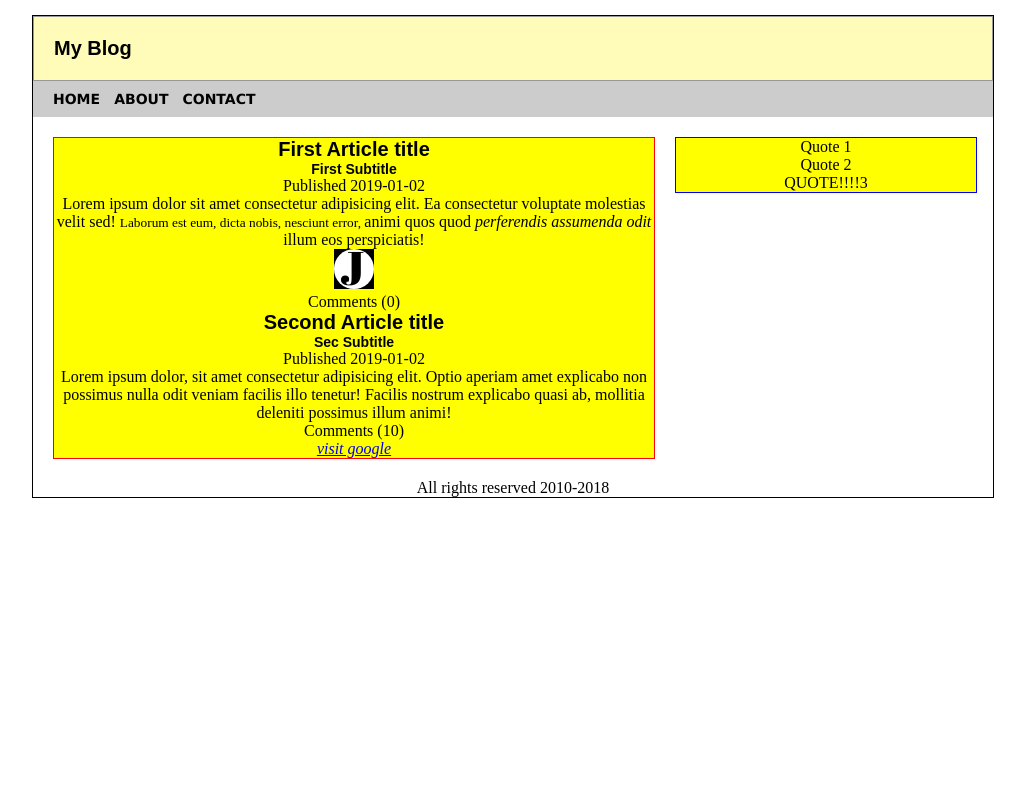
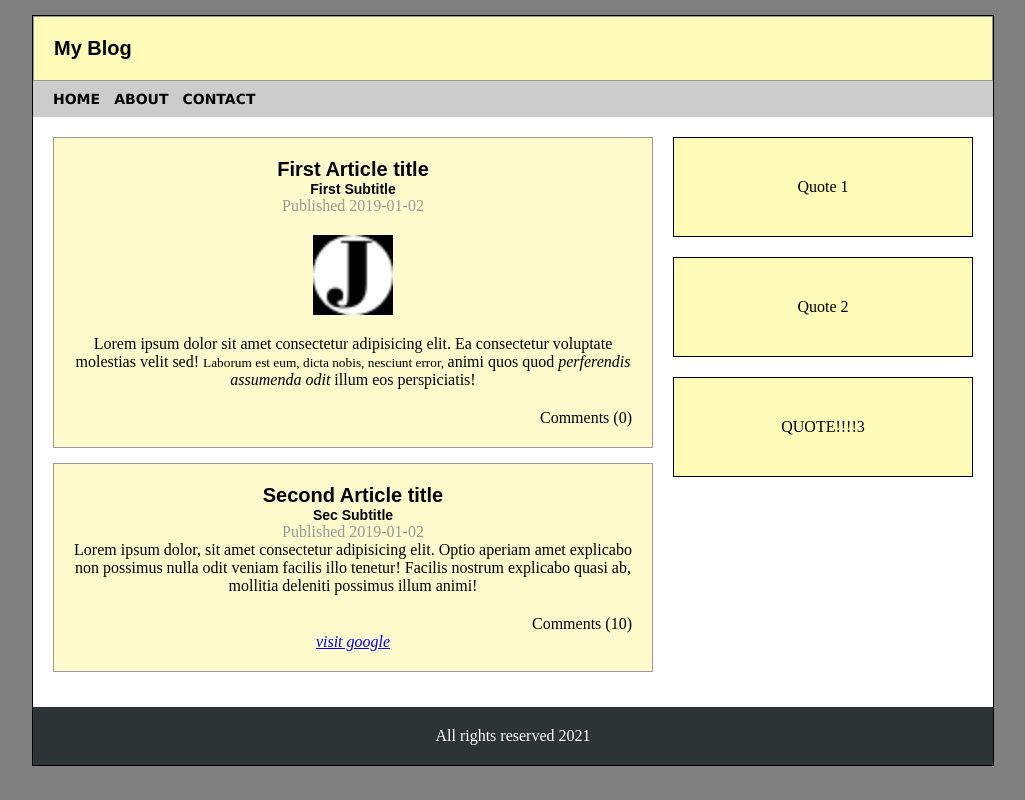
Before and after one commit to jorgechauxjr/html-css-blog, a plain HTML site: page index.html in a window 1280 px wide. Shown: the whole page, without its empty margins (127-1152 px from the left). Drawn offline with Linux system fonts and the light colour scheme.

Commit message:
template completed

```diff
--- a/index.html
+++ b/index.html
@@ -63,8 +63,8 @@
           </hgroup>
 
           <time datetime="2019-01-02">Published 2019-01-02</time>
+          <img src="img/logo.png" />
           <p>Lorem <span> ipsum dolor </span> sit amet consectetur adipisicing elit. Ea consectetur voluptate molestias velit sed! <small>Laborum est eum, dicta nobis, nesciunt error, </small> animi quos quod <cite> perferendis assumenda odit</cite> illum eos perspiciatis!</p>
-          <img src="img/logo.png" />
           <footer>
             <p>Comments (0)</p>
           </footer>
@@ -105,7 +105,7 @@
 
       <!--Footer section-->
       <footer class="theFooter">
-        All rights reserved 2010-2018
+        All rights reserved 2021
       </footer>
     </div>
   </body>
--- a/styles.css
+++ b/styles.css
@@ -23,6 +23,7 @@ header, section, footer, aside, nav, article, hgroup {
 
 body {
   text-align: center;
+  background: gray;
 }
 
 /* container of main info. Its size is 960px */
@@ -36,6 +37,7 @@ body {
   margin-right: auto;
   margin-bottom: 500px; */
   /* padding: 100px; */
+  background: white;
 }
 
 .theHeader {
@@ -68,22 +70,38 @@ body {
 /* The size is 600px, it is remaining 360 for the aside
 for a total of 960px. look up into group selector */
 .theSection {
-  border: 1px solid red;
+  /* border: 1px solid red; */
   /* background: greenyellow; */
   margin: 20px;
   /* padding: 20px; */
   width: 600px;
+  /* width: 60%; */
   float: left;
-  background: yellow;
+  /* background: yellow; */
+}
+
+article {
+  background: #fffbcc;
+  border: 1px solid #999;
+  padding: 20px;
+  margin-bottom: 15px;
 }
 
 /* width 300 para to occupy the 360 remaining */
 .theAside {
   width: 300px;
-  border: 1px solid blue;
+  /* width: 30%; */
+  /* border: 1px solid blue; */
   float: left;
-  background: yellow;
+  /* background: yellow; */
   margin: 20px 0;
+}
+
+.theAside blockquote {
+  border: 1px solid black;
+  padding: 40px;
+  background: #FFFBB9;
+  margin-bottom: 20px;
 }
 
 /* Hace que seccion antes de footer (aside y eccion principal) vuelva a la normalidad
@@ -91,3 +109,31 @@ sin el float */
 .theFooter {
   clear: both;
 }
+
+article footer {
+  text-align: right;
+}
+
+time {
+  color: #999;
+}
+
+/* Para que quede centrado y al no ser texto no
+puedo usar text-align: center;
+asi que uso margin: auto; */
+img {
+  width: 80px;
+  display: block;
+  /* margin: auto; */
+  margin: 20px auto;
+}
+
+article footer {
+  margin-top: 20px;
+}
+
+.theFooter {
+  padding: 20px;
+  background: #2d3436;
+  color: #ffffff;
+}
```
